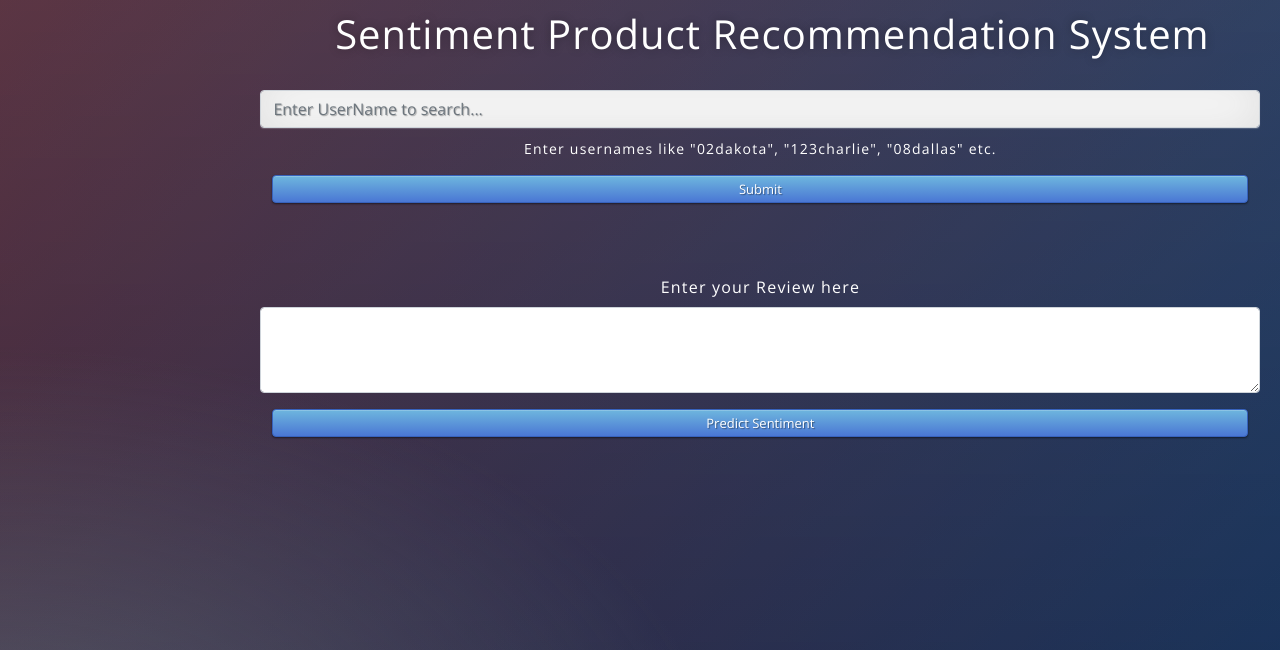
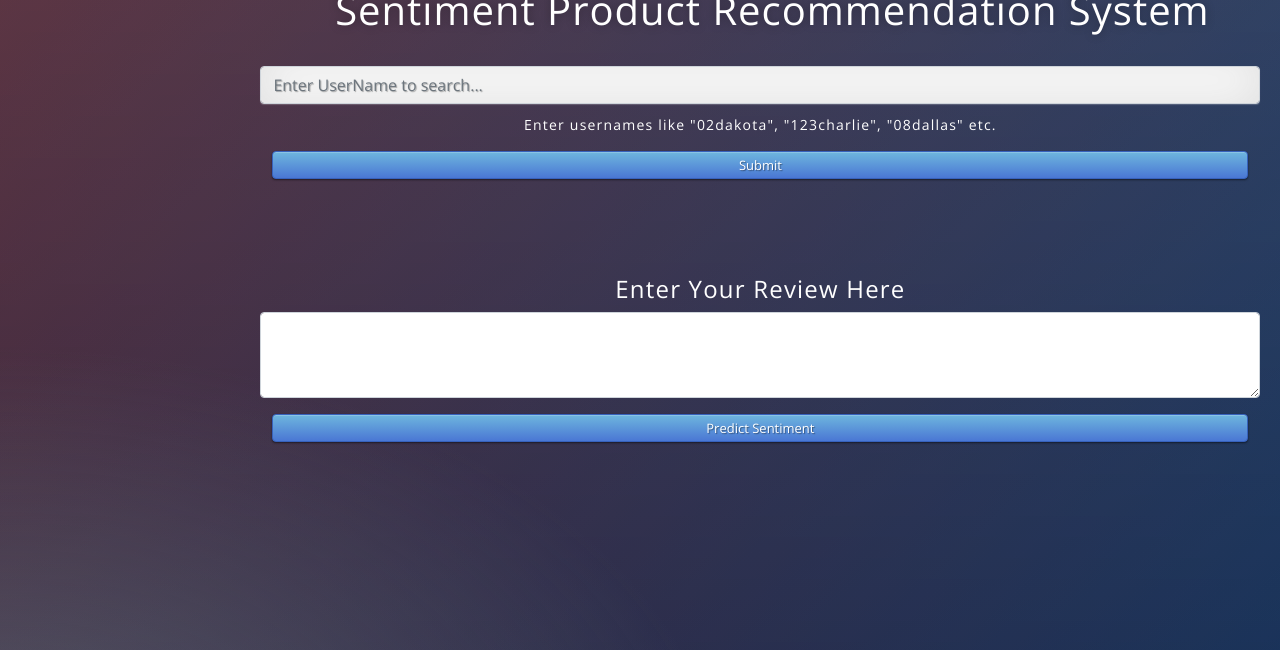
Before and after one commit to Ninkal007/Senti-Recom-Nik, a Flask app: page / in a window 1280 px wide. Shown: the top 650 px of the page. Run offline with Flask 2, Linux system fonts and the light colour scheme; parts of the project's set-up code (start-up, migrations or seed data) failed here and were passed over.

Commit message:
commit 9

```diff
--- a/static/css/style.css
+++ b/static/css/style.css
@@ -32,7 +32,7 @@ body {
 }
 .login {
 	position: absolute;
-	top: 20%;
+	top: 17%;
 	left: 33%;
 	margin: -150px 0 0 -150px;
 	width:1000px;
--- a/templates/index.html
+++ b/templates/index.html
@@ -37,9 +37,9 @@
             </div>
           </div>
           <br>
-          <div class="row">
+          <div class="row" color=#fff>
             {% if row_data %}
-            <table class="table table-striped table-hover" color=#fff>
+            <table class="table table-striped table-hover">
               <h4>
                 List of Top 5 Recommended Products
               </h4>
@@ -70,13 +70,13 @@
           </div>
         </div>
       </form>
-
+      <br>
       <form method="post" action="/predictSentiment">
         <div class="row vstack gap-3">
           <div class="row">
-            <label for="reviewText" class="form-label"
-              >Enter your Review here</label
-            >
+            <h4>
+              Enter Your Review Here
+            </h4>
             <textarea
               class="form-control"
               name="reviewText"
```
